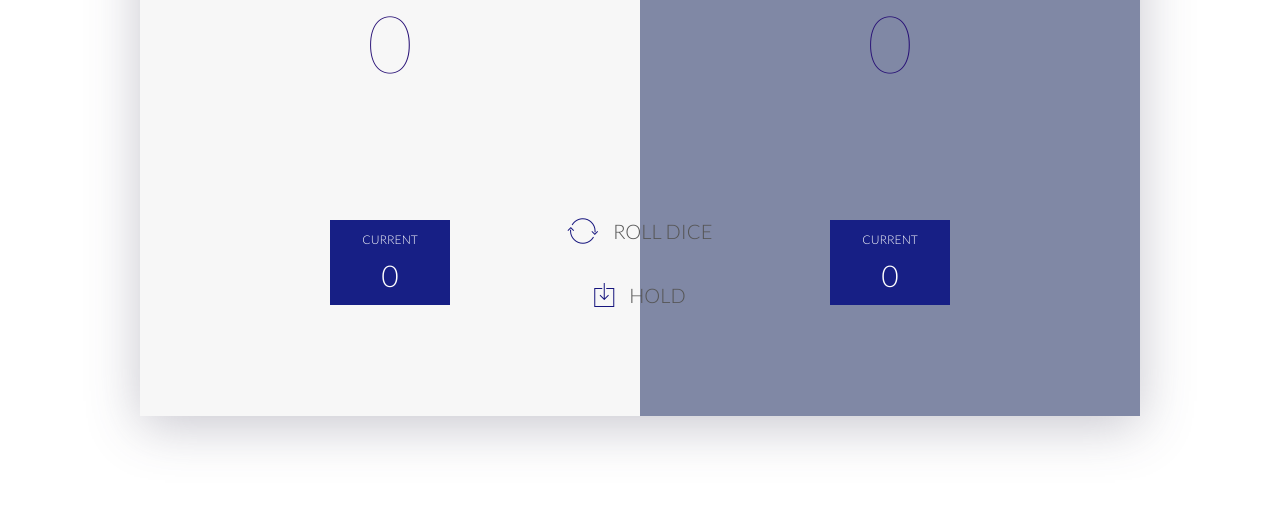
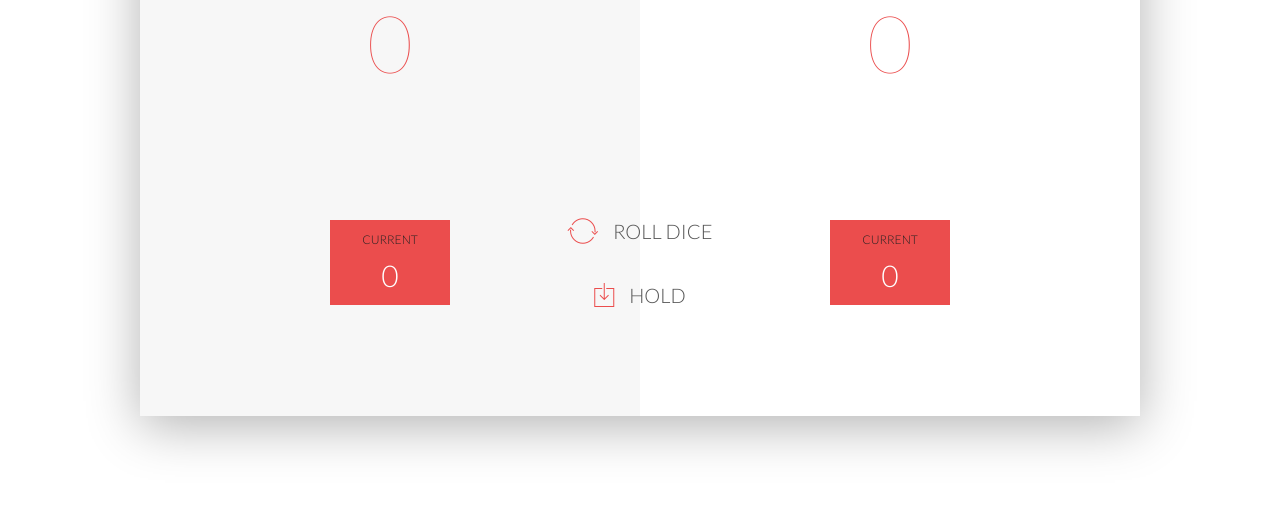
Before and after one commit to sabrina-32/Pig-Game, a plain HTML site: page index.html in a window 1280 px wide. Shown: the part 284-800 px from the top of the page. Drawn offline with nearby package versions, Linux system fonts and the light colour scheme.

Commit message:
80 and 80

```diff
--- a/CSS/style.css
+++ b/CSS/style.css
@@ -22,7 +22,7 @@ body {
     font-weight: 300;
     position: relative;
     height: 100vh;
-    color: rgb(8, 5, 31);
+    color: #555;
 }
 
 .wrapper {
@@ -31,8 +31,8 @@ body {
     top: 50%;
     left: 50%;
     transform: translate(-50%, -50%);
-    background-color: rgb(128, 136, 165);
-    box-shadow: 0px 10px 50px rgba(69, 66, 92, 0.295);
+    background-color: #fff;
+    box-shadow: 0px 10px 50px rgba(0, 0, 0, 0.3);
     overflow: hidden;
 }
 
@@ -65,7 +65,7 @@ body {
     text-align: center;
     font-size: 80px;
     font-weight: 100;
-    color: rgb(38, 15, 117);
+    color: #EB4D4D;
     margin-bottom: 130px;
 }
 
@@ -76,14 +76,14 @@ body {
     content: "\2022";
     font-size: 47px;
     position: absolute;
-    color: rgb(24, 26, 124);
+    color: #EB4D4D;
     top: -7px;
     right: 10px;
 
 }
 
 .player-current-box {
-    background-color: rgb(23, 31, 133);
+    background-color: #EB4D4D;
     color: #fff;
     width: 40%;
     margin: 0 auto;
@@ -95,7 +95,7 @@ body {
     text-transform: uppercase;
     margin-bottom: 10px;
     font-size: 12px;
-    color: #fff;
+    color: #222;
 }
 
 .player-current-score {
@@ -126,7 +126,7 @@ button:focus {
 }
 
 i {
-    color: rgb(22, 21, 126);
+    color: #EB4D4D;
     display: inline-block;
     margin-right: 15px;
     font-size: 32px;
@@ -150,4 +150,4 @@ i {
 }
 
 .winner { background-color: #f7f7f7; }
-.winner .player-name { font-weight: 300; color: rgb(32, 30, 145); }
+.winner .player-name { font-weight: 300; color: #EB4D4D; }
--- a/JS/app.js
+++ b/JS/app.js
@@ -15,7 +15,7 @@ document.querySelector('.btn-roll').addEventListener('click',  function(){
   if(gamePlaying){
 
 
-    //  1. random num,
+    //  1. random num
 
   var  dice = Math.floor(Math.random()*6)+1;
 
@@ -77,8 +77,8 @@ document.querySelector('.btn-hold').addEventListener('click',  function(){
 
       document.querySelector('.dice').style.display = 'none';
 
-      //document.querySelector('.player-'+activePlayer+'-panel').classList.add('winner');
-      //document.querySelector('.player-'+activePlayer+'-panel').classList.remove('active');
+      document.querySelector('.player-'+activePlayer+'-panel').classList.remove('active');
+      document.querySelector('.player-'+activePlayer+'-panel').classList.add('winner');
 
       gamePlaying = false;
 
@@ -140,7 +140,7 @@ document.querySelector('.player-1-panel').classList.remove = ('Winner');
 document.querySelector('.player-0-panel').classList.remove = ('Winner');
 
 document.querySelector('.player-0-panel').classList.remove = ('active');
-document.querySelector('.player-1-panel').classList.remove = ('Winner');
+document.querySelector('.player-1-panel').classList.remove = ('active');
 document.querySelector('.player-0-panel').classList.add = ('active');
 
 }
```
